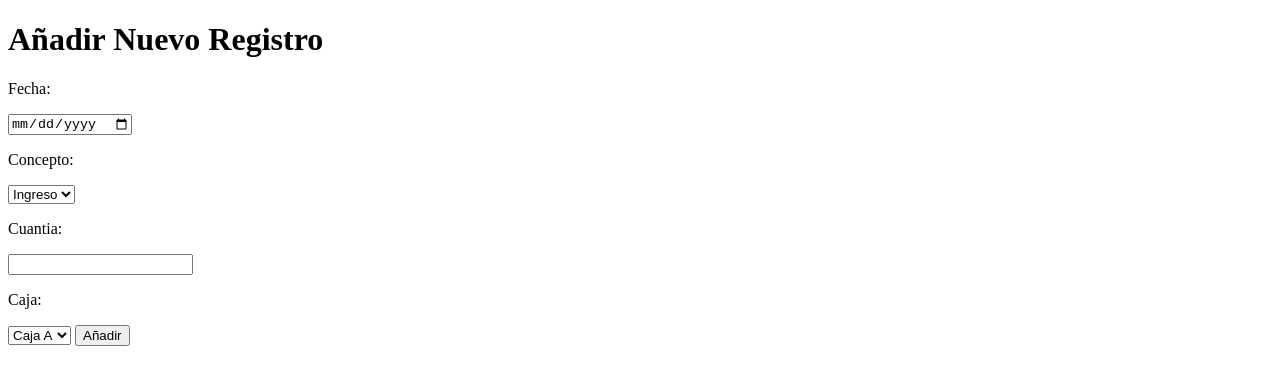
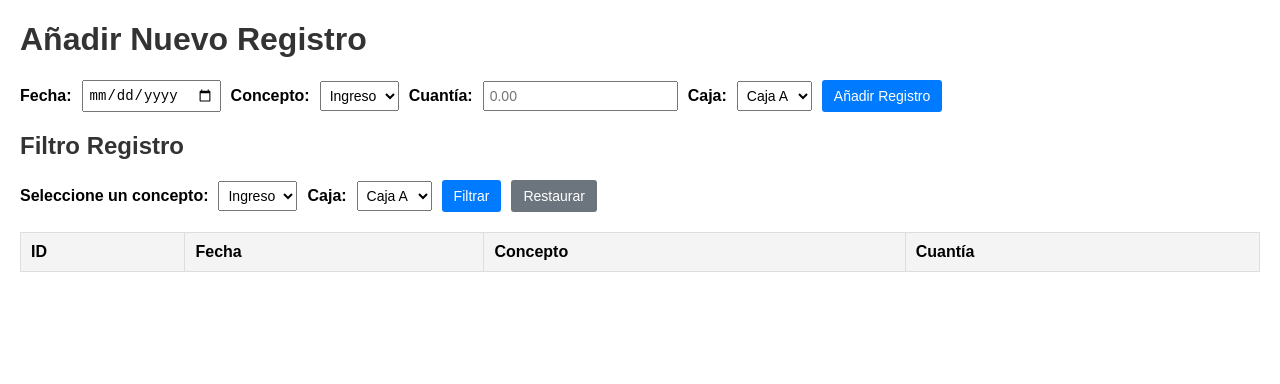
Before and after one commit to JaviiCode/Frontend-Practices-DEW, a plain HTML site: page JavaScript/AA_61/index.html in a window 1280 px wide. Drawn offline with Linux system fonts and the light colour scheme.

Commit message:
add dynamic form

```diff
--- a/JavaScript/AA_61/index.html
+++ b/JavaScript/AA_61/index.html
@@ -1,34 +1,154 @@
 <!DOCTYPE html>
-<html lang="en">
+<html lang="es">
 <head>
     <meta charset="UTF-8">
     <meta name="viewport" content="width=device-width, initial-scale=1.0">
     <script type="module" src="index.js"></script>
-    <title>Actividad 61 tema 6</title>
+    <title>Registro y Filtro</title>
+    <style>
+        body {
+            font-family: Arial, sans-serif;
+            margin: 20px;
+        }
+
+        h1, h2 {
+            color: #333;
+        }
+
+        #Formulario, #FiltroRegistro {
+            margin-bottom: 20px;
+        }
+
+        form {
+            display: flex;
+            align-items: center;
+            gap: 10px;
+        }
+
+        form p {
+            margin: 0;
+            font-weight: bold;
+        }
+
+        input, select, button {
+            padding: 5px;
+            font-size: 14px;
+        }
+
+        button {
+            background-color: #007bff;
+            color: white;
+            border: none;
+            border-radius: 3px;
+            padding: 8px 12px;
+            cursor: pointer;
+        }
+
+        button:hover {
+            background-color: #0056b3;
+        }
+
+        table {
+            width: 100%;
+            border-collapse: collapse;
+            margin-top: 10px;
+        }
+
+        table, th, td {
+            border: 1px solid #ddd;
+        }
+
+        th, td {
+            padding: 10px;
+            text-align: left;
+        }
+
+        th {
+            background-color: #f4f4f4;
+        }
+
+        .actions {
+            display: flex;
+            gap: 10px;
+        }
+
+        .actions button {
+            padding: 8px 12px;
+        }
+
+        .actions button#filtrar {
+            background-color: #007bff;
+        }
+
+        .actions button#restaurar {
+            background-color: #6c757d;
+        }
+
+        .actions button:hover {
+            opacity: 0.9;
+        }
+    </style>
 </head>
 <body>
     <h1>Añadir Nuevo Registro</h1>
-    <form>
-        <p>Fecha: </p>
-        <input type = "date">
+    <div id="Formulario">
+        <form>
+            <p>Fecha:</p>
+            <input id = "fecha" type="date">
 
-        <p>Concepto: </p>
-        <select id="concepto">
-            <option value="ingreso"> Ingreso </option>
-            <option value="gasto"> Gasto </option>
-        </select>
+            <p>Concepto:</p>
+            <select id="concepto">
+                <option value="ingreso">Ingreso</option>
+                <option value="gasto">Gasto</option>
+            </select>
 
-        <p>Cuantia: </p>
-        <input type="number" id="cantidad">
+            <p>Cuantía:</p>
+            <input type="number" id="cantidad" placeholder="0.00">
 
-        <p>Caja: </p>
-        <select id="concepto">
-            <option value="a"> Caja A </option>
-            <option value="b"> caja B </option>
-        </select>
+            <p>Caja:</p>
+            <select id="caja">
+                <option value="a">Caja A</option>
+                <option value="b">Caja B</option>
+            </select>
 
-        <button type="submit">Añadir</button>
-    </form>
+            <button id="btnAgregar" type="submit">Añadir Registro</button>
+        </form>
+    </div>
 
+    <h2>Filtro Registro</h2>
+    <div id="FiltroRegistro">
+        <form>
+            <p>Seleccione un concepto:</p>
+            <select id="concepto">
+                <option value="ingreso">Ingreso</option>
+                <option value="gasto">Gasto</option>
+            </select>
+
+            <p>Caja:</p>
+            <select id="caja">
+                <option value="a">Caja A</option>
+                <option value="b">Caja B</option>
+            </select>
+
+            <div class="actions">
+                <button id="filtrar" type="button">Filtrar</button>
+                <button id="restaurar" type="reset">Restaurar</button>
+            </div>
+        </form>
+    </div>
+
+    <table id ="regisroTabla">
+        <thead>
+            <tr>
+                <th>ID</th>
+                <th>Fecha</th>
+                <th>Concepto</th>
+                <th>Cuantía</th>
+            </tr>
+        </thead>
+        <tbody>
+
+        </tbody>
+    </table>
 </body>
 </html>
--- a/JavaScript/AA_61/index.js
+++ b/JavaScript/AA_61/index.js
@@ -0,0 +1,52 @@
+const regisroTabla = document.getElementById('regisroTabla').getElementsByTagName('tbody')[0];
+const registros = [];
+
+document.getElementById("btnAgregar").addEventListener("click", (e) => {
+    let contador = 0;
+    contador++;
+    e.preventDefault();
+    /*const fechaInput = fecha.value;
+    const conceptoInput = concepto.value;
+    const cantidadInput = cantidad.value;
+    const cajaDrop = caja.value;
+    console.log(fechaInput);*/
+    let fecha = document.getElementById("fecha").value;
+    let concepto = document.getElementById("concepto").value;
+    let cantidad = document.getElementById("cantidad").value;
+    let caja = document.getElementById("caja");
+    let Formulario = document.getElementById("Formulario").value;
+
+    registros.push(contador, fecha, concepto, cantidad, caja);
+    const nuevaFila = regisroTabla.insertRow();
+    nuevaFila.insertCell().textContent = contador;
+    nuevaFila.insertCell().textContent = fecha;
+    nuevaFila.insertCell().textContent = concepto;
+    nuevaFila.insertCell().textContent = cantidad;
+    nuevaFila.setAttribute.textContent = caja;
+    //Formulario.reset();
+})
+
+
+
+document.getElementById("filtrar").addEventListener("click", (e) => {
+    let filtroConcepto = document.getElementById("concepto").value;
+    let filtroCaja = document.getElementById("caja").value;
+
+    regisroTabla.innerHTML = "";
+
+    // Iterar sobre los registros
+    registros.forEach((registro) => {
+        console.log("hola entre");
+        if (registro.concepto === filtroConcepto && registro.caja === filtroCaja) {
+            // Crear una nueva fila
+            const nuevaFila = regisroTabla.insertRow();
+
+            nuevaFila.insertCell().textContent = registro.contador;
+            nuevaFila.insertCell().textContent = registro.fecha;
+            nuevaFila.insertCell().textContent = registro.concepto;
+            nuevaFila.insertCell().textContent = registro.cantidad;
+        }
+    });
+
+
+})
```
